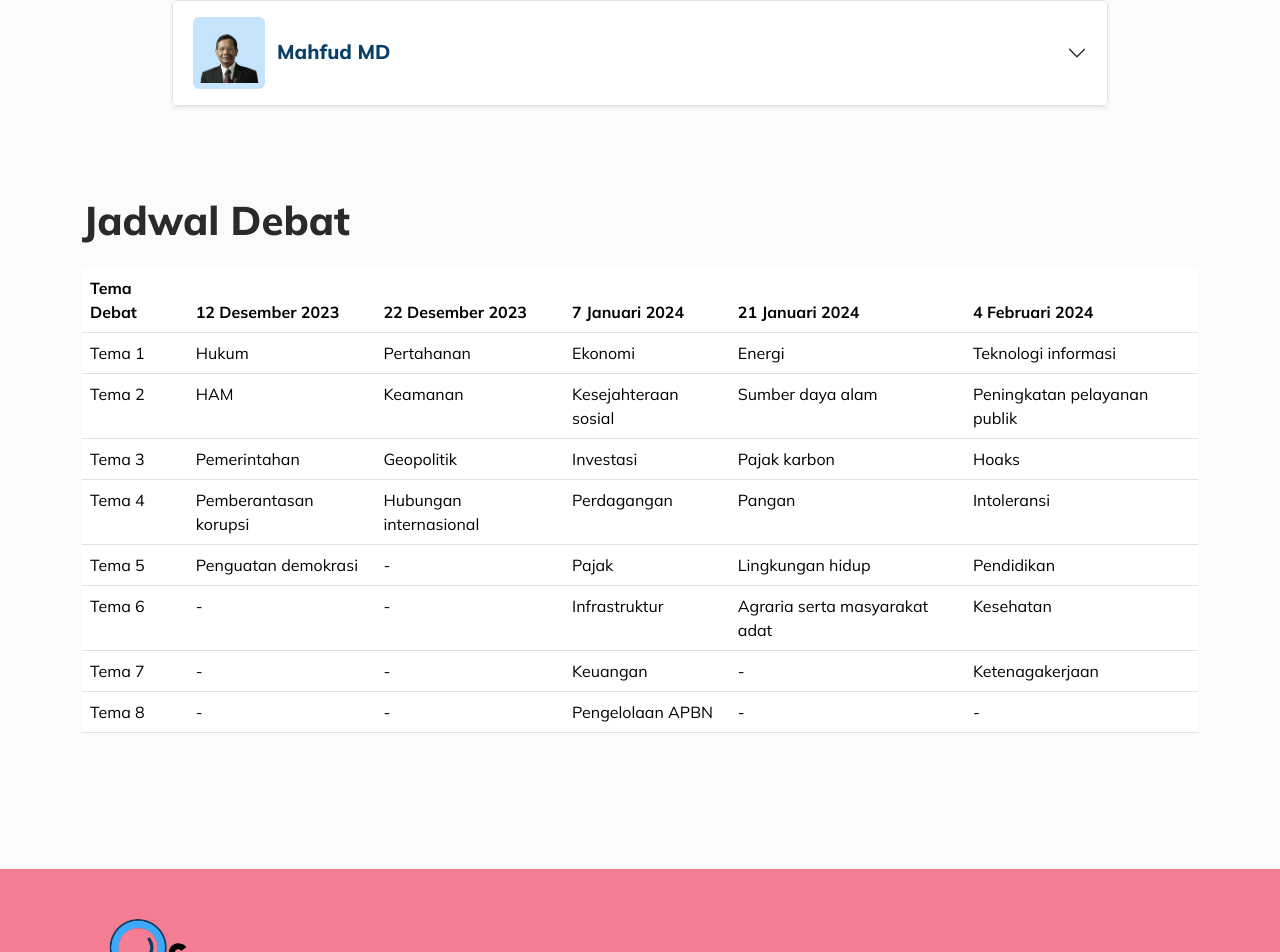
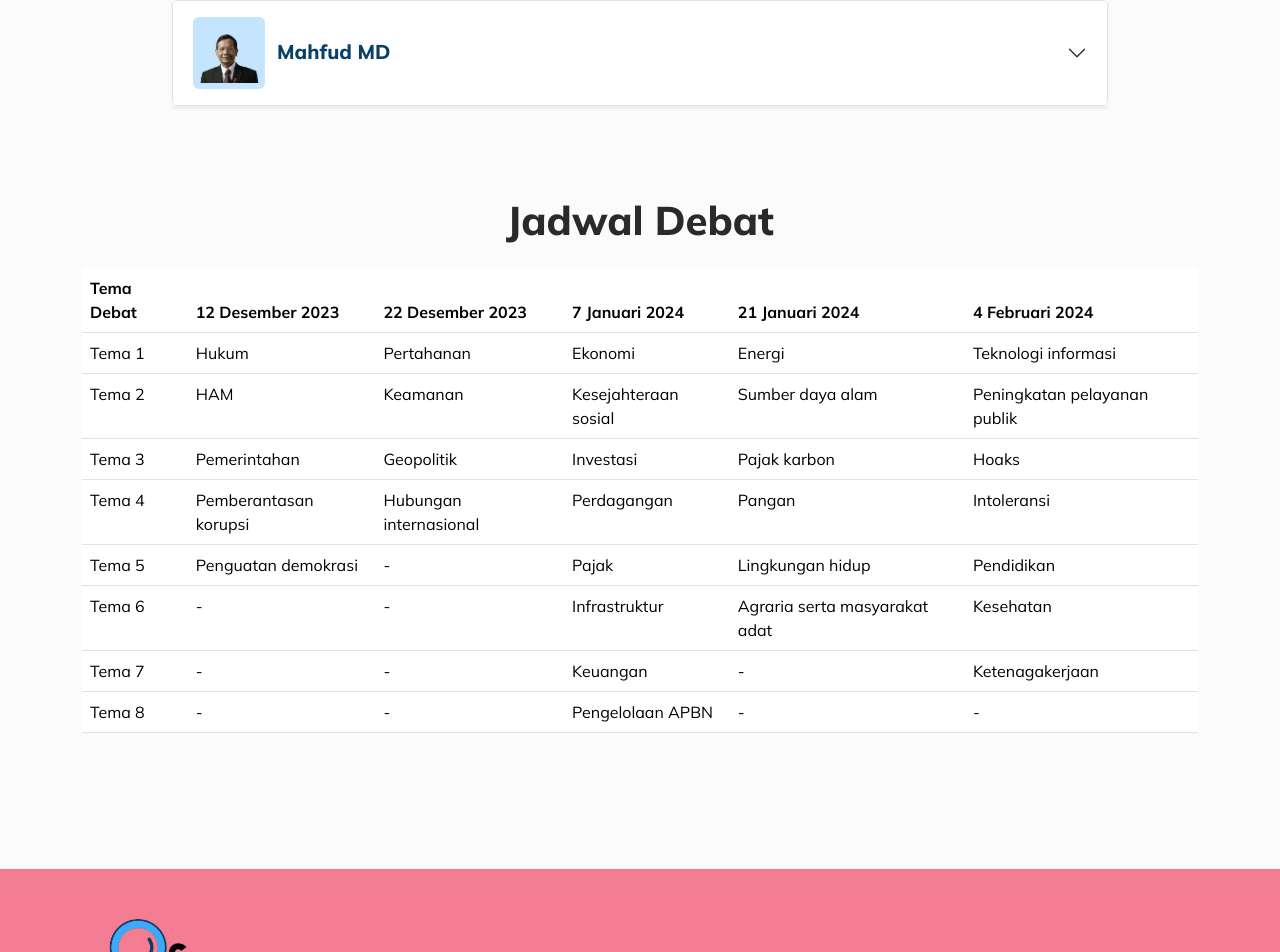
Before and after one commit to gibrankahlil260404/suarasa-pemilih, a React (Vite) app: page /kandidat in a window 1280 px wide. Shown: the part 1040-1992 px from the top of the page. Built offline with nearby package versions, Linux system fonts and the light colour scheme.

Commit message:
Update KandidatPage.jsx

```diff
--- a/src/pages/KandidatPage.jsx
+++ b/src/pages/KandidatPage.jsx
@@ -60,10 +60,8 @@ const KandidatPage = () => {
                 </Row>
                 <Row>
                     <Col>
-                        <h1 className="jadwal">
-                        Jadwal Debat
-                        </h1>
-                        <Table responsive="sm">
+                        <h1 className="animate__animated animate__fadeInUp animate__delay-1s text-center">Jadwal Debat</h1>
+                        <Table responsive>
                             <thead>
                                 <tr>
                                     <th>Tema Debat</th>
```
